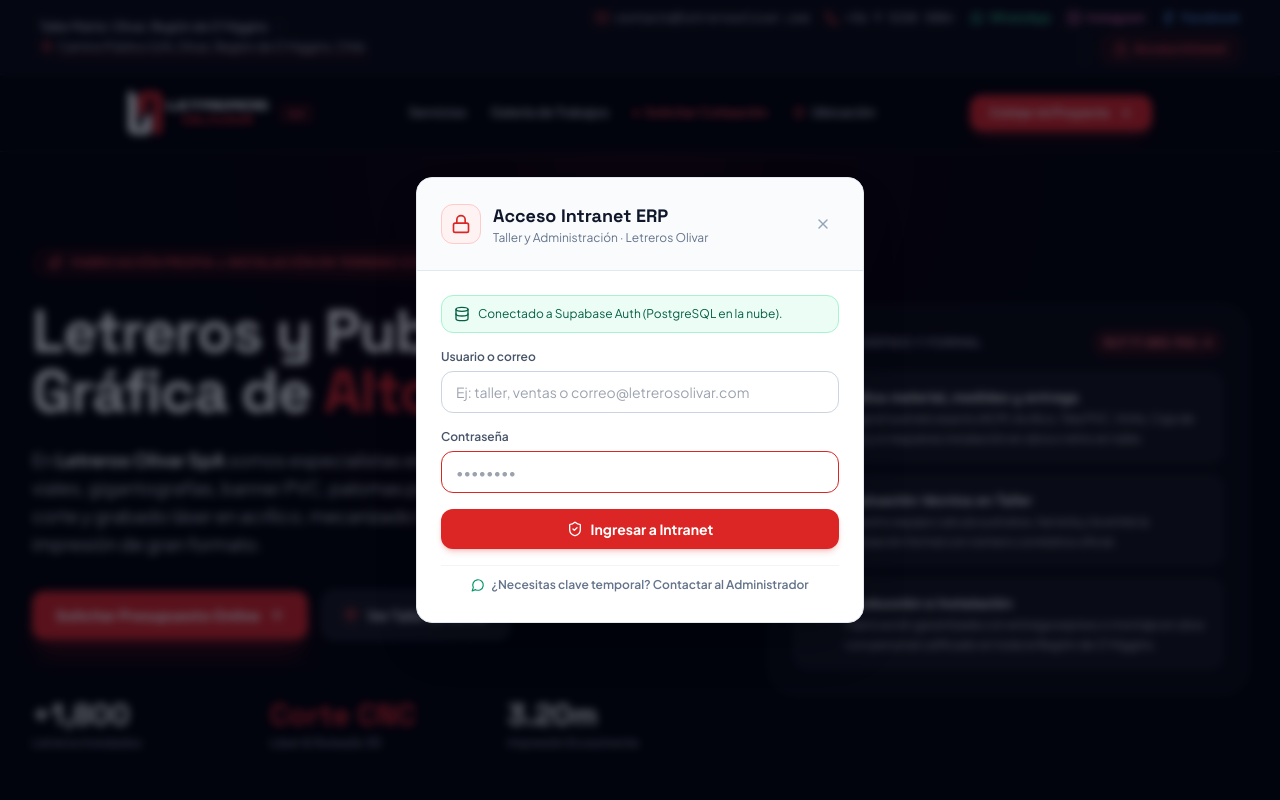
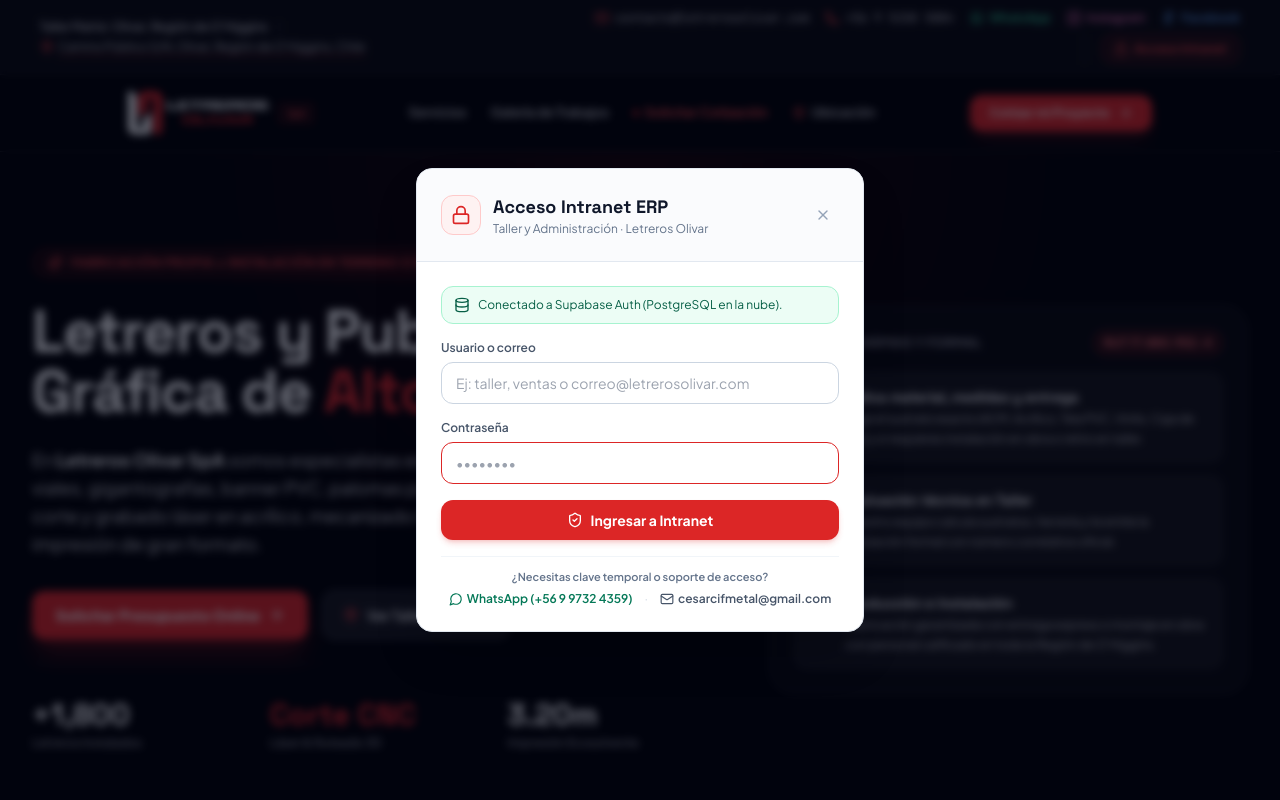
Before and after one commit to boxerblastbeat/leteros_testeo, a React (Vite) app: page / in a window 1280 px wide. Both pictures are taken after a click on the button "Acceso Intranet". Shown: the top 800 px of the page. Built offline with nearby package versions, Linux system fonts and the light colour scheme; no server answers; the database is empty.

Commit message:
chore(auth): route password reset / admin support contact to ADMIN_SUPPORT (+56997324359 / cesarcifmetal@gmail.com)

```diff
--- a/src/components/common/LoginModal.jsx
+++ b/src/components/common/LoginModal.jsx
@@ -1,7 +1,7 @@
 import React, { useState } from 'react';
-import { Lock, X, ShieldCheck, Database, MessageCircle } from 'lucide-react';
+import { Lock, X, ShieldCheck, Database, MessageCircle, Mail } from 'lucide-react';
 import { useErp } from '../../context/ErpContext';
-import { COMPANY_INFO } from '../../data/company';
+import { ADMIN_SUPPORT } from '../../data/company';
 import { useModalClose } from '../../lib/useModalClose';
 
 const LAST_EMAIL_KEY = 'olivar_last_login_email';
@@ -143,18 +143,35 @@ export default function LoginModal({ open, onClose, onSuccess }) {
             {submitting ? 'Verificando...' : 'Ingresar a Intranet'}
           </button>
 
-          <div className="pt-2 border-t border-slate-100 text-center">
+          <div className="pt-3 border-t border-slate-100 text-center space-y-1.5">
+            <div className="text-[11px] font-semibold text-slate-500">
+              ¿Necesitas clave temporal o soporte de acceso?
+            </div>
+            <div className="flex flex-wrap items-center justify-center gap-3 text-xs">
               <a
-              href={`https://wa.me/${COMPANY_INFO.whatsapp}?text=${encodeURIComponent(
-                `Hola, necesito una contraseña temporal para mi usuario de la Intranet (${identifier.trim() || 'mi cuenta'}).`
+                href={`https://wa.me/${ADMIN_SUPPORT.whatsapp}?text=${encodeURIComponent(
+                  `Hola, necesito una contraseña temporal para mi usuario de la Intranet Letreros Olivar (${identifier.trim() || 'mi cuenta'}).`
                 )}`}
                 target="_blank"
                 rel="noreferrer"
-              className="inline-flex items-center gap-1.5 text-xs font-semibold text-slate-500 hover:text-emerald-700 transition"
+                className="inline-flex items-center gap-1 font-semibold text-emerald-700 hover:text-emerald-800 transition"
               >
-              <MessageCircle className="w-3.5 h-3.5 text-emerald-600" />
-              <span>¿Necesitas clave temporal? Contactar al Administrador</span>
+                <MessageCircle className="w-3.5 h-3.5" />
+                <span>WhatsApp ({ADMIN_SUPPORT.phone})</span>
               </a>
+              <span className="text-slate-300">·</span>
+              <a
+                href={`mailto:${ADMIN_SUPPORT.email}?subject=${encodeURIComponent(
+                  'Solicitud de clave temporal — Intranet Letreros Olivar'
+                )}&body=${encodeURIComponent(
+                  `Hola, solicito una contraseña temporal para el usuario: ${identifier.trim() || ''}`
+                )}`}
+                className="inline-flex items-center gap-1 font-semibold text-slate-600 hover:text-red-600 transition"
+              >
+                <Mail className="w-3.5 h-3.5" />
+                <span>{ADMIN_SUPPORT.email}</span>
+              </a>
+            </div>
           </div>
         </form>
       </div>
--- a/src/data/company.js
+++ b/src/data/company.js
@@ -25,6 +25,13 @@ export const COMPANY_INFO = {
     rut: '77.880.952-4',
     email: 'contacto@letrerosolivar.com',
   },
+};
+
+export const ADMIN_SUPPORT = {
+  name: 'Administrador de Plataforma',
+  email: 'cesarcifmetal@gmail.com',
+  phone: '+56 9 9732 4359',
+  whatsapp: '56997324359',
 };
 
 export const PUBLIC_SERVICES = [
```
Lines whose indentation alone changed are shown as unchanged.
